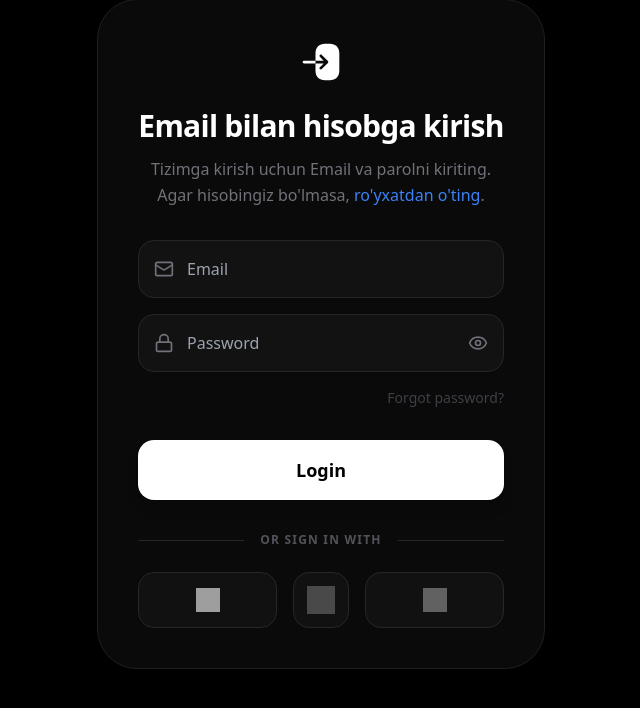
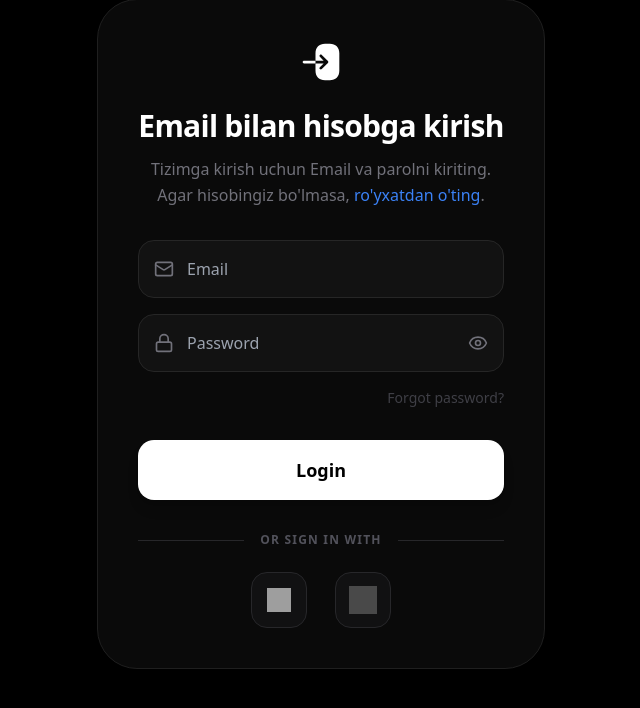
Before and after one commit to Ozodbek-9666/CRYPTON_AII, a Flask app: page /login in a window 1280 px wide. Shown: the part 66-774 px from the top of the page, without its empty margins (319-959 px from the left). Run offline with Flask 3, Linux system fonts and the light colour scheme; some libraries are stand-ins or nearby versions; grey boxes are pictures that could not be loaded.

Commit message:
edit code

```diff
--- a/frontend/templates/login.html
+++ b/frontend/templates/login.html
@@ -124,7 +124,7 @@
             <div class="flex-grow border-t border-zinc-800"></div>
         </div>
 
-        <div class="flex gap-4 w-full justify-center">
+        <div class="flex gap-7 w-66 justify-center">
            <a href="/login/google" class="flex items-center justify-center w-14 h-14 rounded-2xl border border-zinc-800 bg-zinc-900/50 hover:bg-zinc-800 transition-all grow">
     <img src="https://www.svgrepo.com/show/475656/google-color.svg" alt="Google" class="w-6 h-6" />
 </a>
@@ -166,9 +166,9 @@
     {% endif %}
 </div>
 
-            <button title="Apple orqali kirish" class="flex items-center justify-center w-14 h-14 rounded-2xl border border-zinc-800 bg-zinc-900/50 hover:bg-zinc-800 transition-all grow">
+            <!-- <button title="Apple orqali kirish" class="flex items-center justify-center w-14 h-14 rounded-2xl border border-zinc-800 bg-zinc-900/50 hover:bg-zinc-800 transition-all grow">
                 <img src="https://www.svgrepo.com/show/511330/apple-173.svg" alt="Apple" class="w-6 h-6 invert" />
-            </button>
+            </button> -->
         </div>
     </div>
 
```
